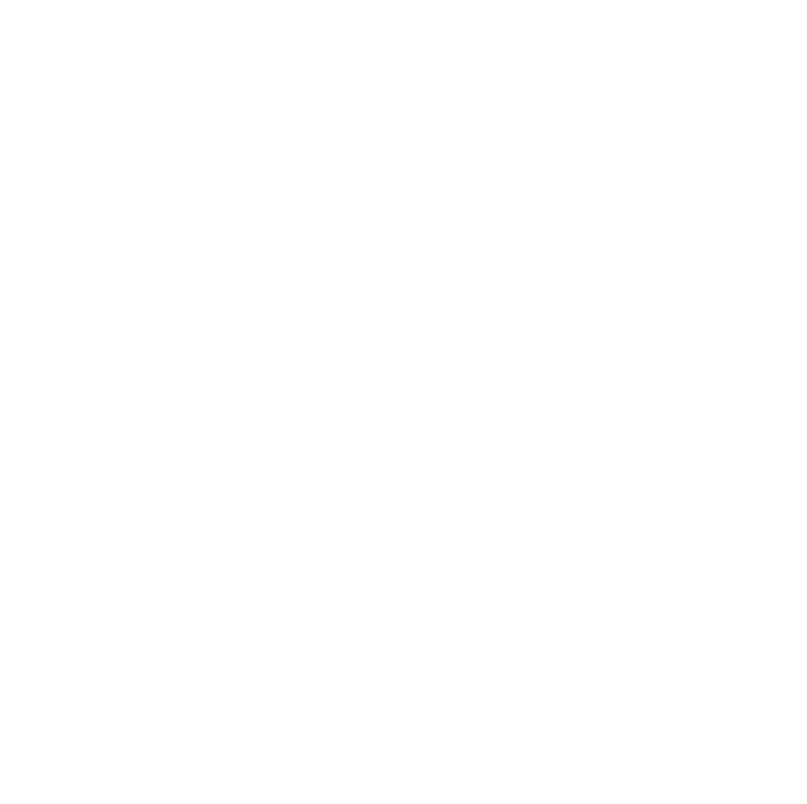
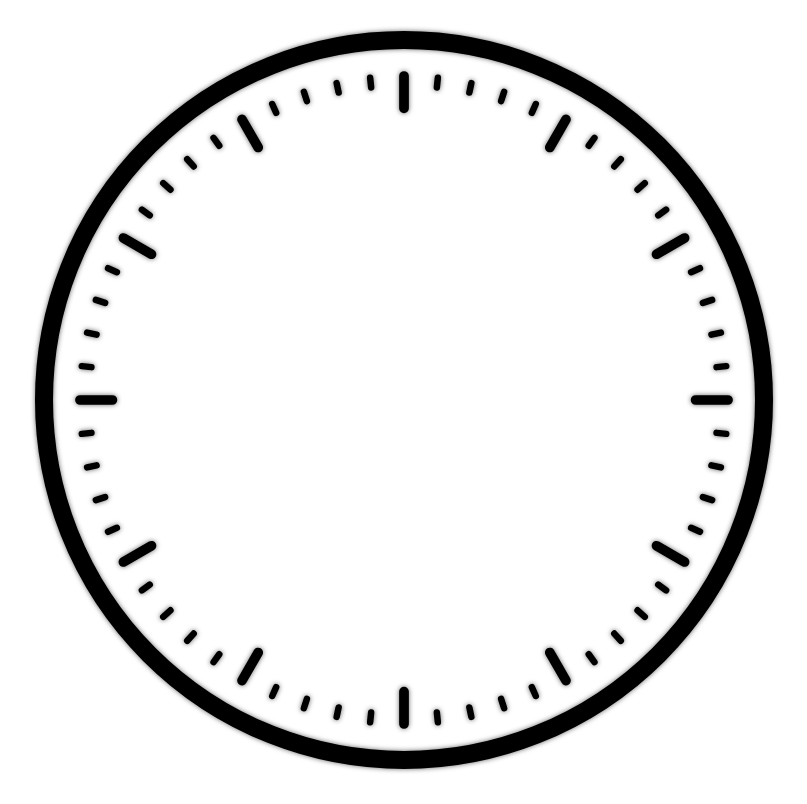
Before and after one commit to tactactad/SampleClock, a plain HTML site: page src/index.html in a window 1280 px wide. Shown: the whole page, without its empty margins (236-1043 px from the left). Drawn offline with Linux system fonts and the light colour scheme.

Commit message:
implement draw board.

```diff
--- a/src/css/design.css
+++ b/src/css/design.css
@@ -3,3 +3,9 @@ body {
     padding: 0;
     overflow: hidden;
 }
+
+canvas {
+    position: absolute;
+    top: 0;
+    left: 0;
+}
--- a/src/index.html
+++ b/src/index.html
@@ -7,6 +7,7 @@
   </head>
   <body>
     <canvas id="board"></canvas>
+    <canvas id="time"></canvas>
     <script src="js/sampleClock.js"></script>
   </body>
 </html>
--- a/src/js/sampleClock.js
+++ b/src/js/sampleClock.js
@@ -1,15 +1,18 @@
-function SampleClock(id) {
+function SampleClock() {
     try {
-        if (!id) id = 'board';
-        this.canvas = document.getElementById(id);
-        this.ctx = this.canvas.getContext('2d');
-        this.canvas.width = window.innerWidth;
-        this.canvas.height = window.innerHeight;
+        this.board = document.getElementById('board');
+        this.boardContext = this.board.getContext('2d');
+        this.canvas = document.getElementById('time');
+        this.context = this.canvas.getContext('2d');
+        this.board.width = this.canvas.width = window.innerWidth;
+        this.board.height = this.canvas.height = window.innerHeight;
 
-        this.ctx.translate(this.width() / 2, this.height() / 2);
+        this.boardContext.translate(this.width() / 2, this.height() / 2);
+        this.context.translate(this.width() / 2, this.height() / 2);
+
+        this.draw_clock();
     } catch (e) {
-        alert('Not found Canvas element.');
-        return;
+        alert('initialize error...');
     }
 }
 SampleClock.prototype = {
@@ -18,6 +21,9 @@ SampleClock.prototype = {
     },
     height: function () {
         return this.canvas.height;
+    },
+    radius: function () {
+        return Math.min(this.width() / 2, this.height() / 2);
     },
     toRad: function (angle) {
         return Math.PI / 180 * angle;
@@ -28,8 +34,44 @@ SampleClock.prototype = {
     },
     secondRad: function (time) {
     },
+
+    draw_time: function () {
+    },
+
     draw_clock: function () {
         console.log('start draw clock...');
+        this.boardContext.beginPath();
+        this.boardContext.scale(0.9, 0.9);
+        this.boardContext.lineWidth = this.radius() * 0.05;
+        this.boardContext.shadowBlur = this.radius() * 0.012;
+        this.boardContext.shadowColor = '#666666';
+        this.boardContext.arc(0, 0, this.radius(), 0, Math.PI * 2, true);
+        this.boardContext.stroke();
+
+        // 時の印
+        this.boardContext.beginPath();
+        this.boardContext.scale(0.9, 0.9);
+        this.boardContext.lineWidth = this.radius() * 0.03;
+        this.boardContext.lineCap = 'round';
+        for (var i = 0; i < 12; i++) {
+            this.boardContext.moveTo(this.radius(), 0);
+            this.boardContext.lineTo(this.radius() * 0.9, 0);
+            this.boardContext.rotate(this.toRad(30));
+        }
+        this.boardContext.stroke();
+
+        // 分の印
+        this.boardContext.beginPath();
+        this.boardContext.lineWidth = this.radius() * 0.02;
+        for (var i = 0; i < 60; i++) {
+            if (i % 5 !== 0) {
+                this.boardContext.moveTo(this.radius(), 0);
+                this.boardContext.lineTo(this.radius() * 0.97, 0);
+            }
+            this.boardContext.rotate(this.toRad(6));
+        }
+        this.boardContext.stroke();
+
         console.log('end draw clock...');
     }
 };
```
